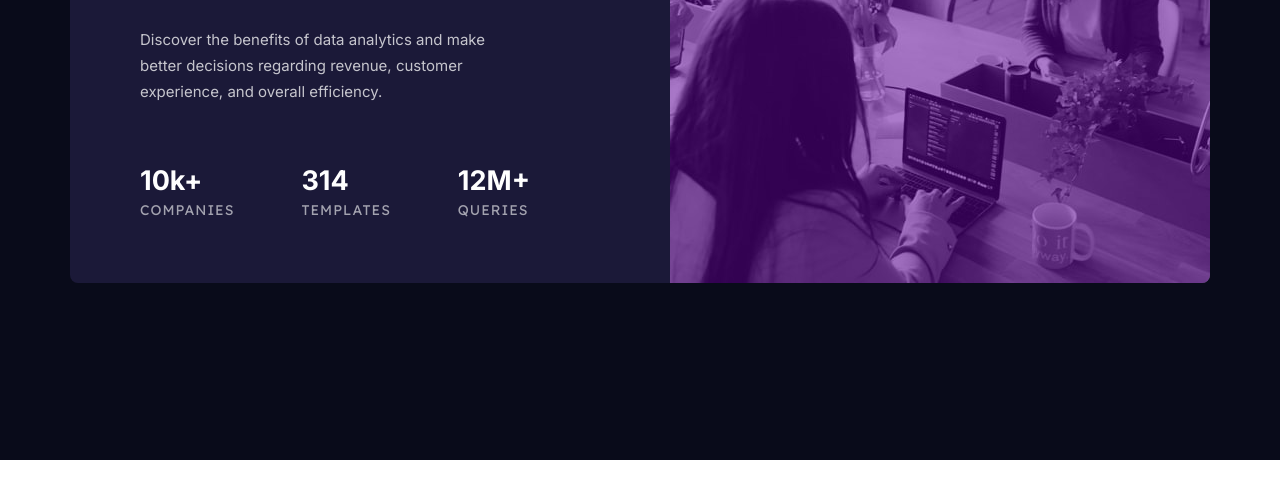
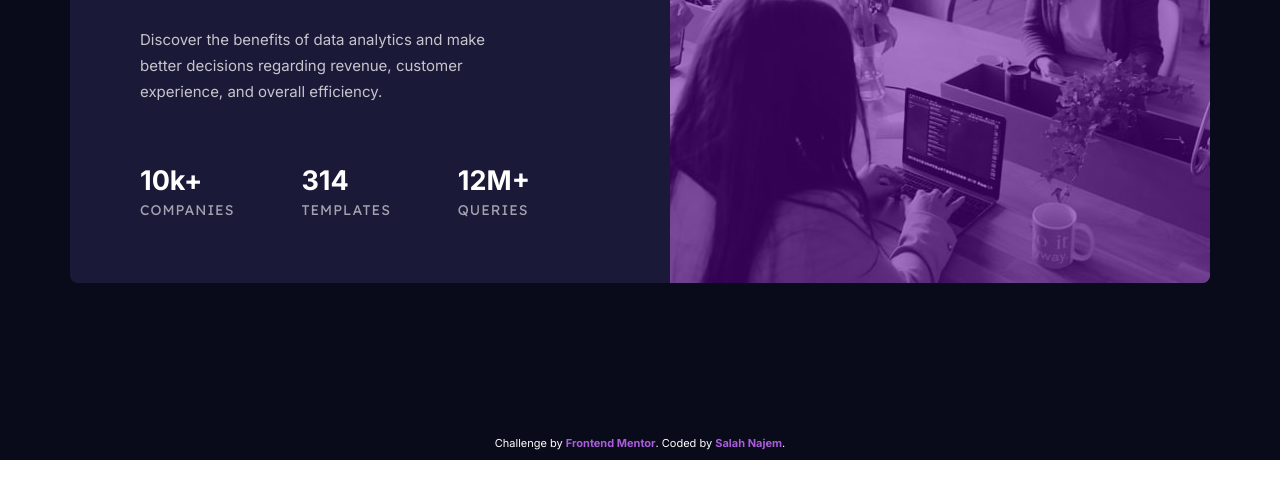
Before and after one commit to Salah1221/Stats-Preview-Card-Component, a plain HTML site: page index.html in a window 1280 px wide. Shown: the part 340-819 px from the top of the page. Drawn offline with Linux system fonts and the light colour scheme.

Commit message:
Modified README.md and styled the attribution div

```diff
--- a/styles.css
+++ b/styles.css
@@ -106,6 +106,20 @@ ul li span {
   top: 0;
   z-index: 1;
 }
+.attribution {
+  position: absolute;
+  bottom: 10px;
+  width: 100%;
+  text-align: center;
+  color: white;
+  font-size: 11px;
+}
+.attribution a {
+  color: var(--accent-color);
+  text-decoration: none;
+  font-weight: bold;
+  font-size: inherit;
+}
 
 /* Media Queries */
 @media (max-width: 376px) {
@@ -159,4 +173,8 @@ ul li span {
     width: 327px;
     height: 800px;
   }
+  .attribution {
+    padding: 0 20px;
+    font-size: 9px;
+  }
 }
```
Also changed, not shown: screenshot3.png (added), 2 other files.
